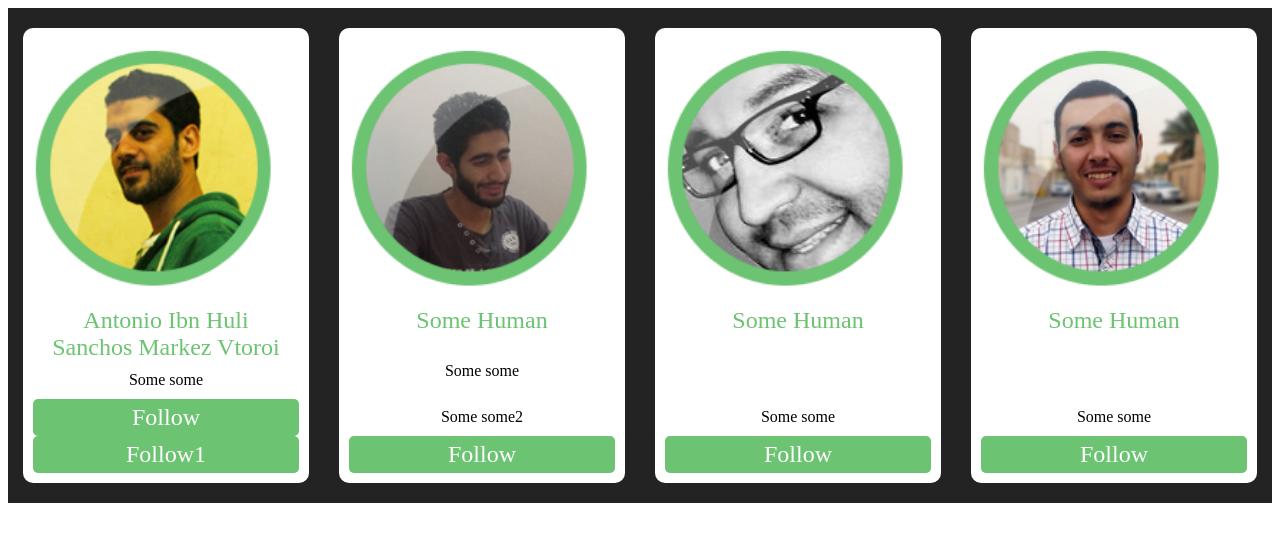
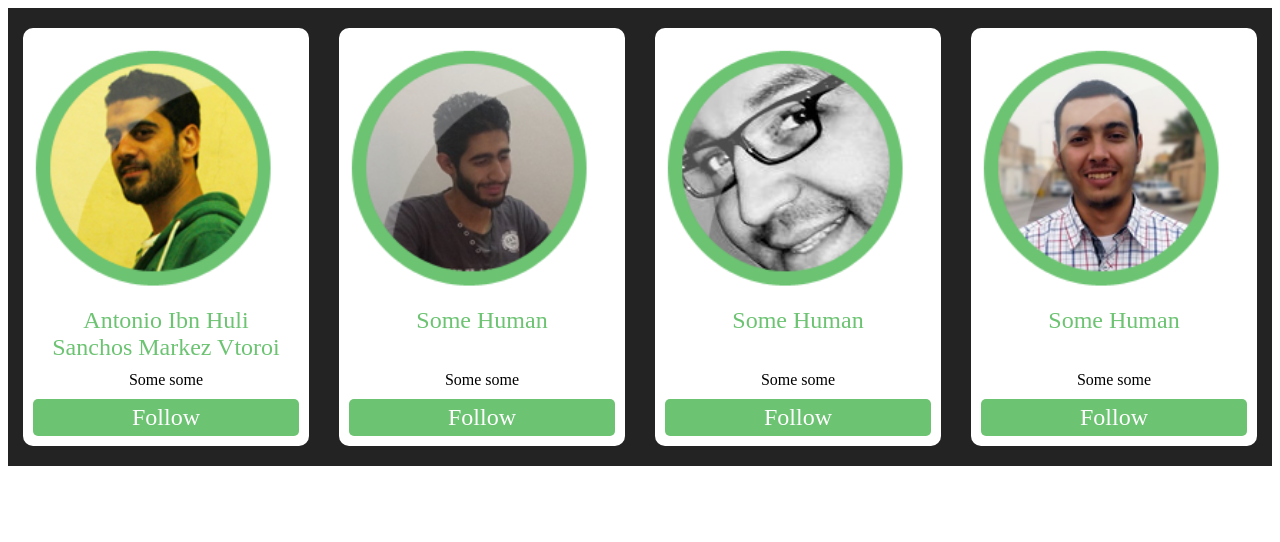
Before and after one commit to PWasyl/template_html, a website: page app/index.html in a window 1280 px wide. Drawn offline with Linux system fonts and the light colour scheme.

Commit message:
second commit

```diff
--- a/app/index.html
+++ b/app/index.html
@@ -17,14 +17,14 @@
                             <div class="subtitle">Antonio Ibn Huli  Sanchos Markez Vtoroi</div>
                             <div class="job">Some some</div>
                             <div class="follow">Follow</div>
-                            <div class="follow">Follow1</div>
+
                         </div>
 
                         <div class="item">
                             <img src="img/2.png">
                             <div class="subtitle">Some Human</div>
                             <div class="job">Some some</div>
-                            <div class="job">Some some2</div>
+
                             <div class="follow">Follow</div>
                         </div>
 
```
